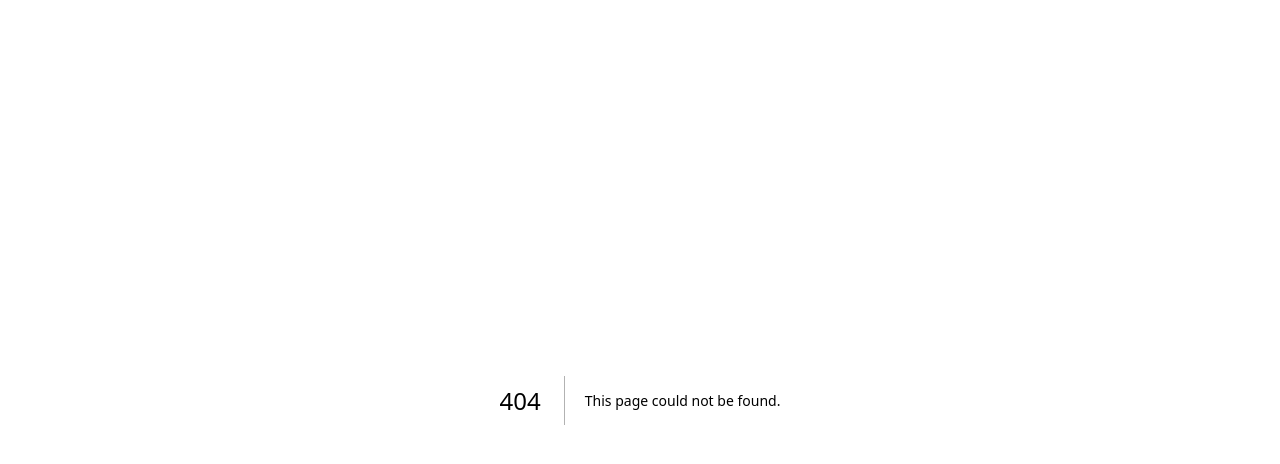
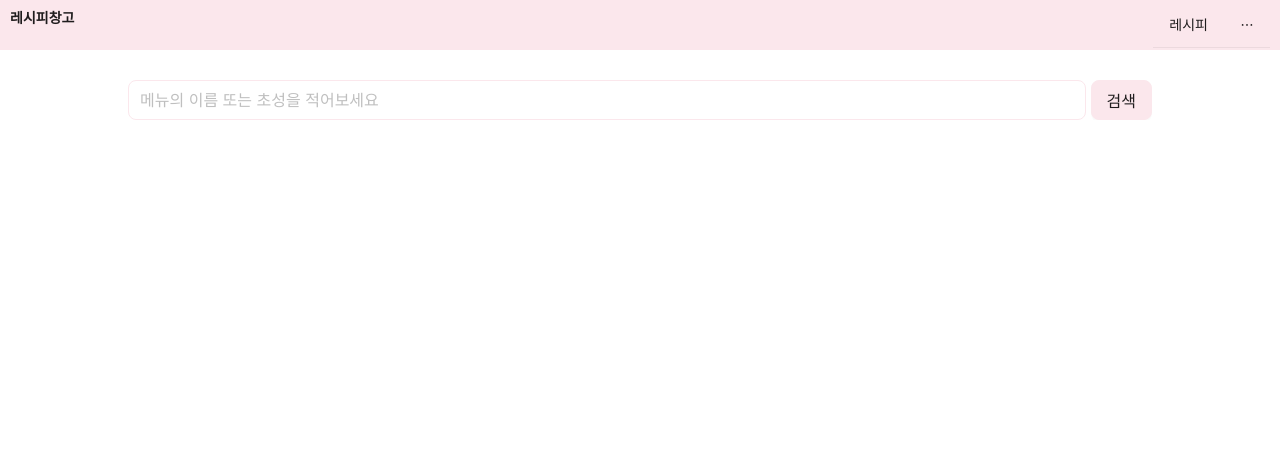
Before and after one commit to BackFoxx/bana-front, a Next.js app: page /recipe in a window 1280 px wide. Before the commit this address had no page. Shown: the top 464 px of the page. Built offline with nearby package versions, Linux system fonts and the light colour scheme.

Commit message:
프로젝트 기본설정

```diff
--- a/src/app/globals.css
+++ b/src/app/globals.css
@@ -4,73 +4,6 @@
   --font-mono: ui-monospace, Menlo, Monaco, "Cascadia Mono", "Segoe UI Mono",
     "Roboto Mono", "Oxygen Mono", "Ubuntu Monospace", "Source Code Pro",
     "Fira Mono", "Droid Sans Mono", "Courier New", monospace;
-
-  --foreground-rgb: 0, 0, 0;
-  --background-start-rgb: 214, 219, 220;
-  --background-end-rgb: 255, 255, 255;
-
-  --primary-glow: conic-gradient(
-    from 180deg at 50% 50%,
-    #16abff33 0deg,
-    #0885ff33 55deg,
-    #54d6ff33 120deg,
-    #0071ff33 160deg,
-    transparent 360deg
-  );
-  --secondary-glow: radial-gradient(
-    rgba(255, 255, 255, 1),
-    rgba(255, 255, 255, 0)
-  );
-
-  --tile-start-rgb: 239, 245, 249;
-  --tile-end-rgb: 228, 232, 233;
-  --tile-border: conic-gradient(
-    #00000080,
-    #00000040,
-    #00000030,
-    #00000020,
-    #00000010,
-    #00000010,
-    #00000080
-  );
-
-  --callout-rgb: 238, 240, 241;
-  --callout-border-rgb: 172, 175, 176;
-  --card-rgb: 180, 185, 188;
-  --card-border-rgb: 131, 134, 135;
-}
-
-@media (prefers-color-scheme: dark) {
-  :root {
-    --foreground-rgb: 255, 255, 255;
-    --background-start-rgb: 0, 0, 0;
-    --background-end-rgb: 0, 0, 0;
-
-    --primary-glow: radial-gradient(rgba(1, 65, 255, 0.4), rgba(1, 65, 255, 0));
-    --secondary-glow: linear-gradient(
-      to bottom right,
-      rgba(1, 65, 255, 0),
-      rgba(1, 65, 255, 0),
-      rgba(1, 65, 255, 0.3)
-    );
-
-    --tile-start-rgb: 2, 13, 46;
-    --tile-end-rgb: 2, 5, 19;
-    --tile-border: conic-gradient(
-      #ffffff80,
-      #ffffff40,
-      #ffffff30,
-      #ffffff20,
-      #ffffff10,
-      #ffffff10,
-      #ffffff80
-    );
-
-    --callout-rgb: 20, 20, 20;
-    --callout-border-rgb: 108, 108, 108;
-    --card-rgb: 100, 100, 100;
-    --card-border-rgb: 200, 200, 200;
-  }
 }
 
 * {
@@ -86,22 +19,10 @@ body {
 }
 
 body {
-  color: rgb(var(--foreground-rgb));
-  background: linear-gradient(
-      to bottom,
-      transparent,
-      rgb(var(--background-end-rgb))
-    )
-    rgb(var(--background-start-rgb));
+
 }
 
 a {
   color: inherit;
   text-decoration: none;
 }
-
-@media (prefers-color-scheme: dark) {
-  html {
-    color-scheme: dark;
-  }
-}
--- /dev/null
+++ b/src/app/hello/page.tsx
@@ -0,0 +1,5 @@
+import {Button} from "antd";
+
+export default function Page() {
+    return <Button>나는 헬로야</Button>
+};
--- a/src/app/layout.tsx
+++ b/src/app/layout.tsx
@@ -1,8 +1,10 @@
-import type { Metadata } from "next";
-import { Inter } from "next/font/google";
+import type {Metadata} from "next";
+import {Inter} from "next/font/google";
 import "./globals.css";
+import Header from "@/app/ui/Header";
+import {Content} from "antd/lib/layout/layout";
 
-const inter = Inter({ subsets: ["latin"] });
+const inter = Inter({subsets: ["latin"]});
 
 export const metadata: Metadata = {
     title: "Create Next App",
@@ -16,7 +18,15 @@ export default function RootLayout({
 }>) {
     return (
         <html lang="en">
-      <body className={inter.className}>{children}</body>
+        <body className={inter.className}>
+        <Header />
+        <Content style={{
+            width:'80%',
+            margin: 'auto'
+        }}>
+            {children}
+        </Content>
+        </body>
         </html>
     );
 }
--- /dev/null
+++ b/src/app/quiz/page.tsx
@@ -0,0 +1,5 @@
+import {Alert} from "antd";
+
+export default function Page() {
+    return <Alert message={'준비중입니다.'} />
+};
--- /dev/null
+++ b/src/app/recipe/page.tsx
@@ -0,0 +1,42 @@
+'use client'
+
+import Search from "antd/lib/input/Search";
+import {useRef} from "react";
+import {proxy, useSnapshot} from "valtio";
+import {Button, Flex, Input} from "antd";
+import styled from "@emotion/styled";
+import COLORS from "@/app/styles/Color";
+
+type StateType = {
+    keyword: string
+}
+
+const SearchButton = styled(Button)`
+    background-color: ${COLORS.headerBackground};
+    border-color: ${COLORS.headerBackground};
+`
+
+const SearchInput = styled(Input)`
+    border-color: ${COLORS.headerBackground};
+`
+
+export default function Page() {
+
+
+
+    const state = useRef<StateType>(proxy({
+        keyword: ""
+    })).current
+
+    useSnapshot(state, {sync: true})
+
+    return <>
+        <Flex gap={5}>
+            <SearchInput
+                placeholder="메뉴의 이름 또는 초성을 적어보세요"
+                size="large"
+            />
+            <SearchButton size={'large'}>검색</SearchButton>
+        </Flex>
+    </>
+};
--- /dev/null
+++ b/src/app/styles/Color.ts
@@ -0,0 +1,5 @@
+export const COLORS = {
+    headerBackground: '#FBE7EC',
+}
+
+export default COLORS
--- /dev/null
+++ b/src/app/ui/Header.tsx
@@ -0,0 +1,45 @@
+'use client'
+
+import {Flex, Menu} from "antd";
+import React from "react";
+import {useRouter} from "next/navigation";
+import Paragraph from "antd/lib/typography/Paragraph";
+import COLORS from "@/app/styles/Color";
+
+const headerStyle: React.CSSProperties = {
+    height: 50,
+    paddingInline: 10,
+    lineHeight: '64px',
+    backgroundColor: COLORS.headerBackground,
+    marginBottom: '30px',
+    display: 'flex',
+    alignItems: 'center'
+};
+
+const menus = [
+    {key: "recipe", label: "레시피"},
+    {key: "quiz", label: "퀴즈"}
+]
+
+export default function Header() {
+    function onMenuClick(menu) {
+        router.push(`/${menu.key}`)
+    }
+
+    const router = useRouter();
+
+    return <Flex  style={headerStyle} justify={'end'}>
+        <div style={{flex: 1, display: 'flex', alignItems: 'center'}}>
+            <Paragraph strong>레시피창고</Paragraph>
+        </div>
+        <Menu
+            onClick={onMenuClick}
+            mode="horizontal"
+            items={menus}
+            style={{
+                marginLeft: 'auto',
+                backgroundColor: COLORS.headerBackground
+            }}
+        />
+    </Flex>
+};
```
Also changed, not shown: package.json (+7 -4 lines), src/app/page.tsx (+12 -90 lines), 2 other files (tests, documents, lock files or other folders). Lines whose indentation alone changed are shown as unchanged.
